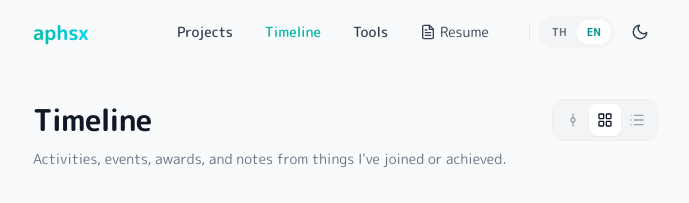
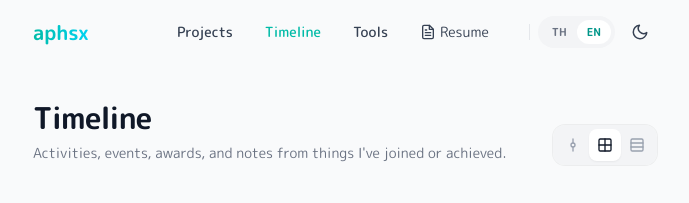
Before and after one commit to aphsx/portfolio, a Next.js app: page /en/timeline in a window 1280 px wide. Shown: the top 203 px of the page, without its empty margins (295-984 px from the left). Built offline with nearby package versions, Linux system fonts and the light colour scheme; grey boxes are pictures that could not be loaded.

Commit message:
feat: add grid and row layout switcher to projects page

```diff
--- a/src/app/[lang]/timeline/page.tsx
+++ b/src/app/[lang]/timeline/page.tsx
@@ -2,7 +2,7 @@
 import { useEffect, useState } from 'react'
 import { motion } from 'framer-motion'
 import { useTranslation } from 'react-i18next'
-import { GitCommitVertical, LayoutGrid, List } from 'lucide-react'
+import { GitCommitVertical, Grid2x2, Rows3 } from 'lucide-react'
 import { TimelineList, TimelineLayout } from '../../../components/timeline'
 import { TimelineRepository } from '../../../data'
 import { useLocalizedData } from '../../../hooks'
@@ -18,13 +18,13 @@ const LAYOUT_OPTIONS = [
     id: 'grid' as const,
     name: { en: 'Grid', th: 'หลายกล่อง' },
     label: { en: 'Multi-column cards grid', th: 'หลายกล่องในแถว (Grid)' },
-    icon: LayoutGrid,
+    icon: Grid2x2,
   },
   {
     id: 'rows' as const,
     name: { en: 'Rows', th: 'แบบแถว' },
     label: { en: 'Horizontal row list', th: 'รายการแบบแถว' },
-    icon: List,
+    icon: Rows3,
   },
 ]
 
@@ -67,18 +67,22 @@ const TimelinePage = () => {
           transition={{ duration: 0.5 }}
           className="mb-8 sm:mb-10"
         >
-          {/* แถวบน: ชื่อหัวข้อ Timeline คู่กับปุ่มเลือก Layout */}
-          <div className="flex items-center justify-between gap-4">
-            <h1 className="text-2xl sm:text-3xl font-bold tracking-tight text-gray-900 dark:text-gray-100">
-              {t('timeline.title')}
-            </h1>
+          <div className="flex flex-col sm:flex-row sm:items-end justify-between gap-4 sm:gap-6">
+            <div className="space-y-1.5 max-w-md sm:max-w-lg">
+              <h1 className="text-2xl sm:text-3xl font-bold tracking-tight text-gray-900 dark:text-gray-100">
+                {t('timeline.title')}
+              </h1>
+              <p className="text-sm leading-relaxed text-gray-500 dark:text-gray-400">
+                {t('timeline.subtitle')}
+              </p>
+            </div>
 
             {/* Layout switcher: icon-only */}
             {entries.length > 0 && (
               <div
                 role="group"
                 aria-label="Timeline layout"
-                className="flex items-center rounded-xl bg-gray-100/90 p-1 ring-1 ring-black/5 dark:bg-gray-800/80 dark:ring-white/10"
+                className="flex items-center self-start sm:self-end rounded-xl bg-gray-100/90 p-1 ring-1 ring-black/5 dark:bg-gray-800/80 dark:ring-white/10 shrink-0"
               >
                 {LAYOUT_OPTIONS.map((opt) => {
                   const isActive = layout === opt.id
@@ -110,11 +114,6 @@ const TimelinePage = () => {
               </div>
             )}
           </div>
-
-          {/* คำอธิบายใต้หัวข้อ */}
-          <p className="mt-2 text-sm leading-relaxed text-gray-500 dark:text-gray-400">
-            {t('timeline.subtitle')}
-          </p>
         </motion.header>
 
         {entries.length > 0 ? (
```
